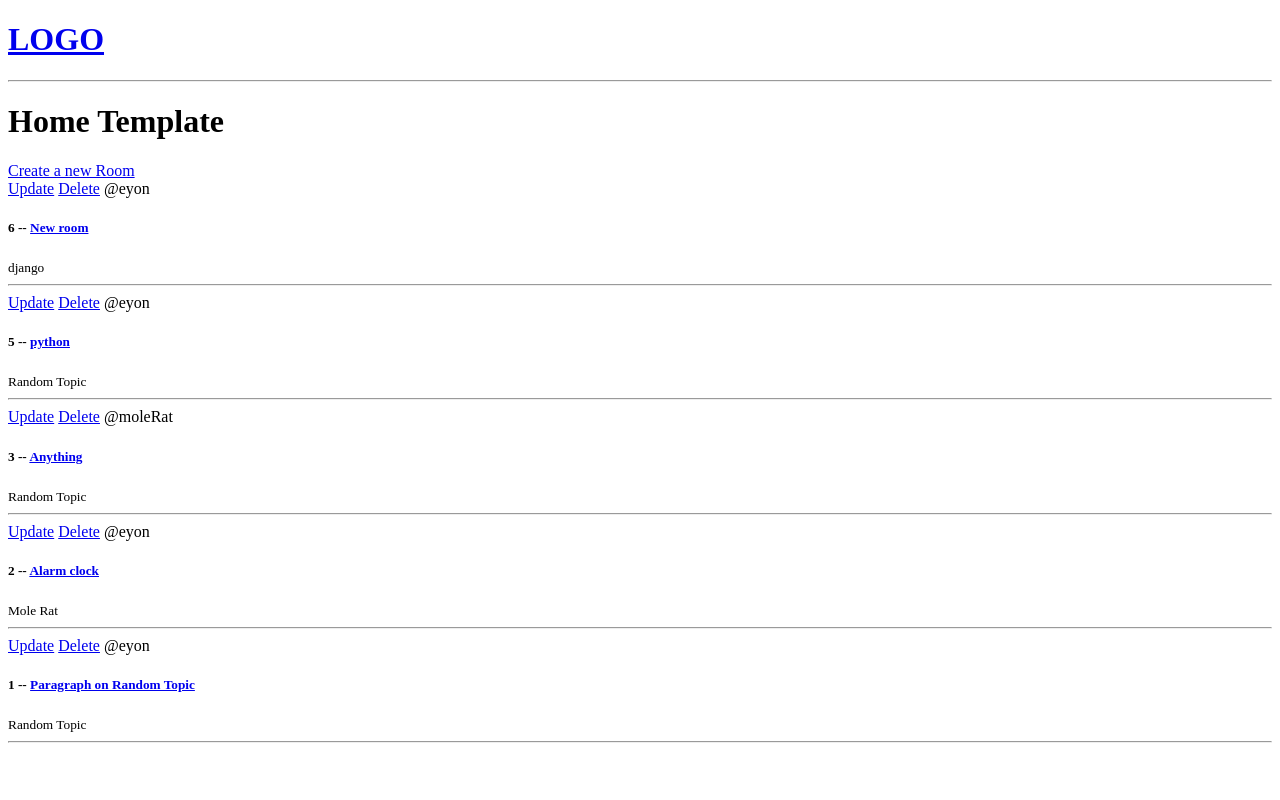
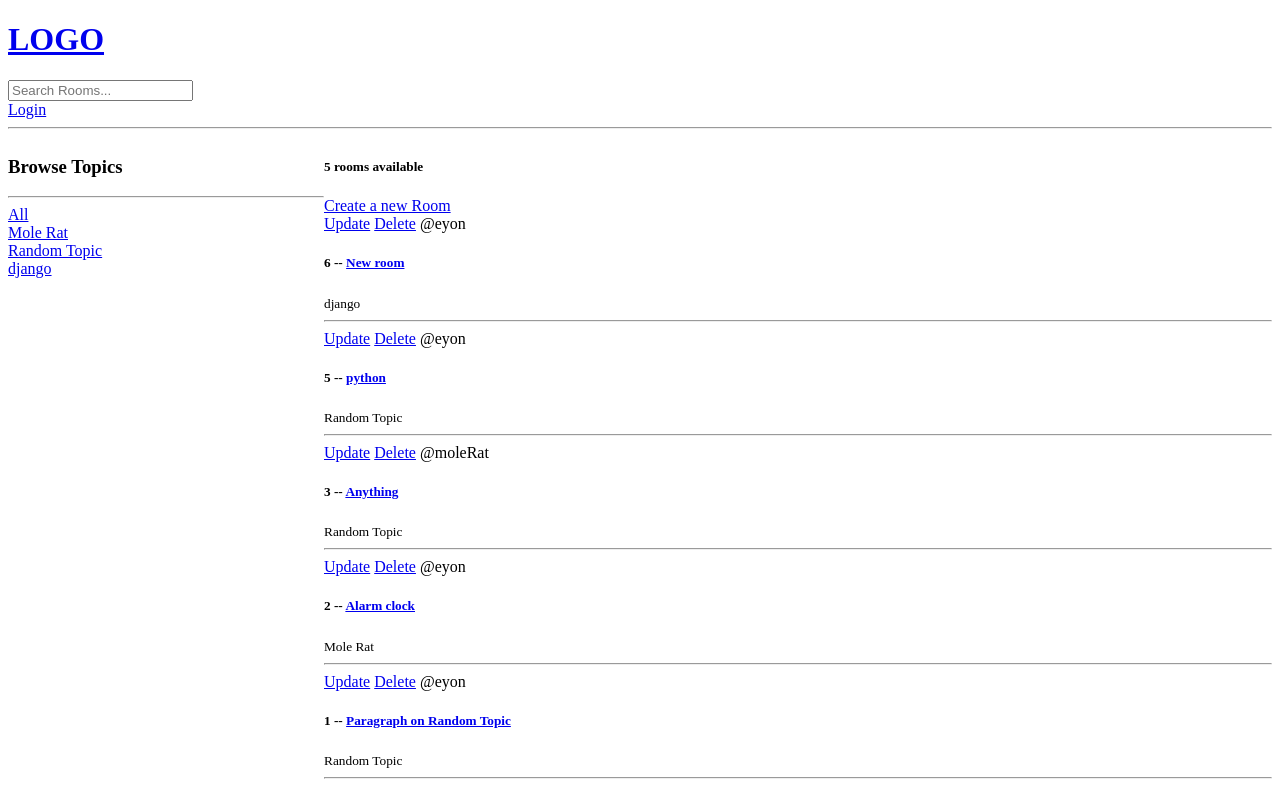
Before and after one commit to mdtanbirh/social, a Django app: page / in a window 1280 px wide. Run offline with Django 3.2, Linux system fonts and the light colour scheme; data comes from the database, SQL or seed files in the repository; both versions use the stored data as it was after the commit.

Commit message:
login, logout

```diff
--- a/base/templates/base/home.html
+++ b/base/templates/base/home.html
@@ -1,9 +1,31 @@
 {% extends 'main.html' %}
 
 {% block content %}
-<h1>Home Template</h1>
+
+<style>
+    .home-container{
+        display: grid;
+        grid-template-columns: 1fr 3fr;
+    }
+</style>
+
+<div class="home-container">
+    <div>
+        <h3>Browse Topics</h3>
+        <hr>
 
             <div>
+                <a href="{% url 'home' %}">All</a>
+            </div>
+
+        {% for topic in topics %}
+            <div>
+                <a href="{% url 'home' %}?q={{topic.name}}">{{topic.name}}</a>
+            </div>
+        {% endfor %}
+    </div>
+    <div>
+        <h5>{{room_count}} rooms available</h5>
         <a href="{% url 'create-room' %}">Create a new Room</a>
         <div>
             {% for room in rooms %}
@@ -18,4 +40,6 @@
             {% endfor %}
         </div>
     </div>
+
+</div>
 {% endblock %}
--- a/base/urls.py
+++ b/base/urls.py
@@ -2,6 +2,8 @@ from django.urls import path
 from .import views
 
 urlpatterns = [
+    path('login/', views.loginPage, name='login'),
+    path('logout/', views.logoutUser, name='logout'),
     path('', views.home, name="home"),
     path('room/<str:pk>/', views.room, name="room"),
     path('create-Room/', views.createRoom, name="create-room"),
--- a/base/views.py
+++ b/base/views.py
@@ -1,11 +1,51 @@
 from django.shortcuts import render, redirect
-from.models import Room
-from.forms import RoomForm
+from django.contrib import messages
+from .models import Room, Topic
+from .forms import RoomForm
+from django.db.models import Q
+from django.contrib.auth import authenticate, login, logout
+from django.contrib.auth.models import User
+
+
+def loginPage(request):
+    if request.method == 'POST':
+        username = request.POST.get('username')
+        password = request.POST.get('password')
+
+        try:
+            user = User.objects.get(username=username)
+        except:
+            messages.error(request, 'User does not exist')
+
+        user = authenticate(request, username=username, password=password)
+
+        if user is not None:
+            login(request, user)
+            return redirect('home')
+        else:
+            messages.error(request, 'Username OR Password does not exist')
+
+
+    context = {}
+    return render(request, 'base/login_register.html', context)
+
+
+def logoutUser(request):
+    logout(request)
+    return redirect('home')
 
 
 def home(request):
-    rooms =Room.objects.all()
-    context = {'rooms': rooms}
+    q = request.GET.get('q') if request.GET.get('q') is not None else ''
+    rooms = Room.objects.filter(
+        Q(topic__name__icontains=q) |
+        Q(name__icontains=q) |
+        Q(description__icontains=q)
+    )
+
+    topics = Topic.objects.all()
+    room_count = rooms.count()
+    context = {'rooms': rooms, 'topics': topics, 'room_count': room_count}
     return render(request, 'base/home.html', context)
 
 
--- a/templates/main.html
+++ b/templates/main.html
@@ -10,6 +10,13 @@
 <body>
     {% include 'navbar.html' %}
 
+    {% if messages %}
+    <ul class="messages">
+        {% for message in messages %}
+            <li>{{ message }}</li>
+        {% endfor %}
+    </ul>
+    {% endif %}
     {% block content %}
 
     {% endblock %}
--- a/templates/navbar.html
+++ b/templates/navbar.html
@@ -1,4 +1,14 @@
 <a href="/">
   <h1>LOGO</h1>
 </a>
+
+<form method="GET" action="{% url 'home' %}">
+  <input type="text" name="q" placeholder="Search Rooms..." />
+</form>
+
+{% if request.user.is_authenticated %}
+  <a href="{% url 'logout' %}">Logout</a>
+{% else %}
+  <a href="{% url 'login' %}">Login</a>
+{% endif %}
 <hr>
```
Also changed, not shown: base/templates/base/login_register.html (added, +18 -0 lines), db.sqlite3. Lines whose indentation alone changed are shown as unchanged.
